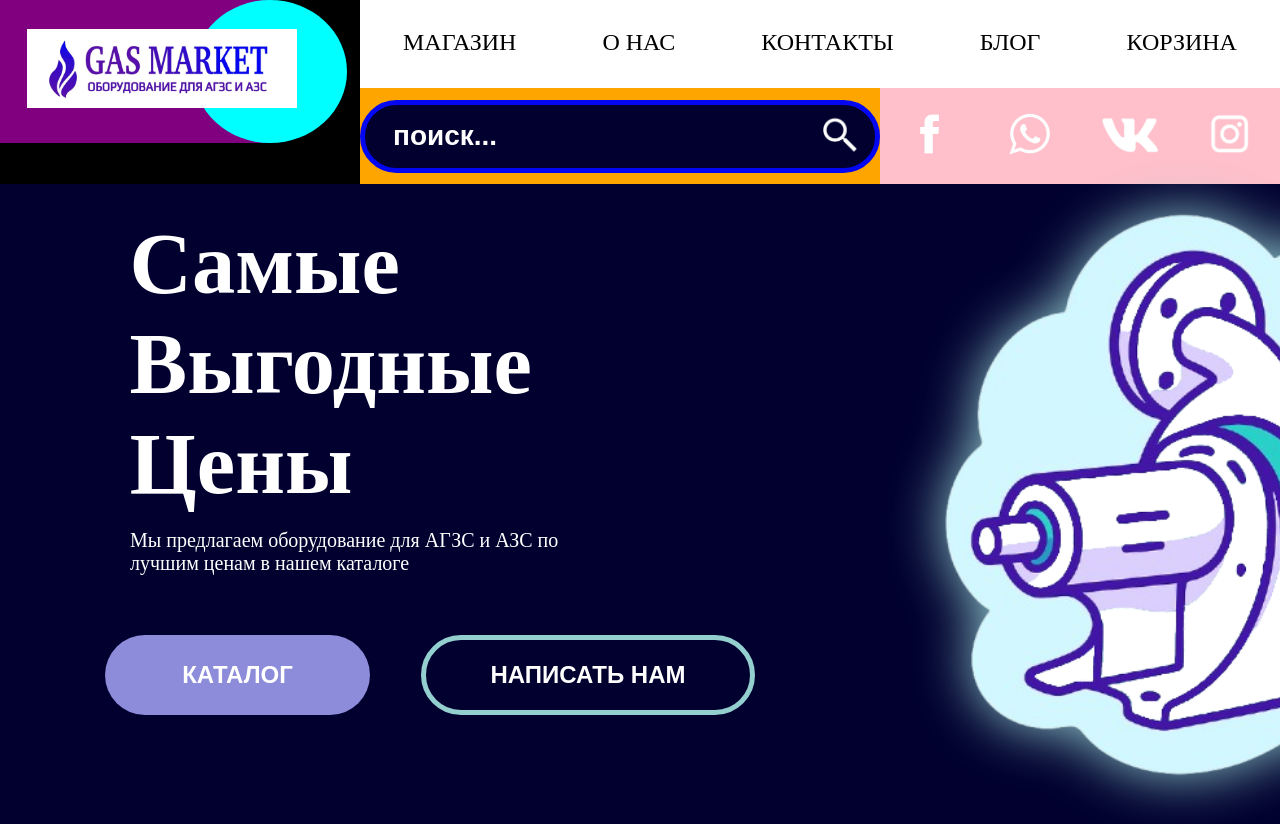
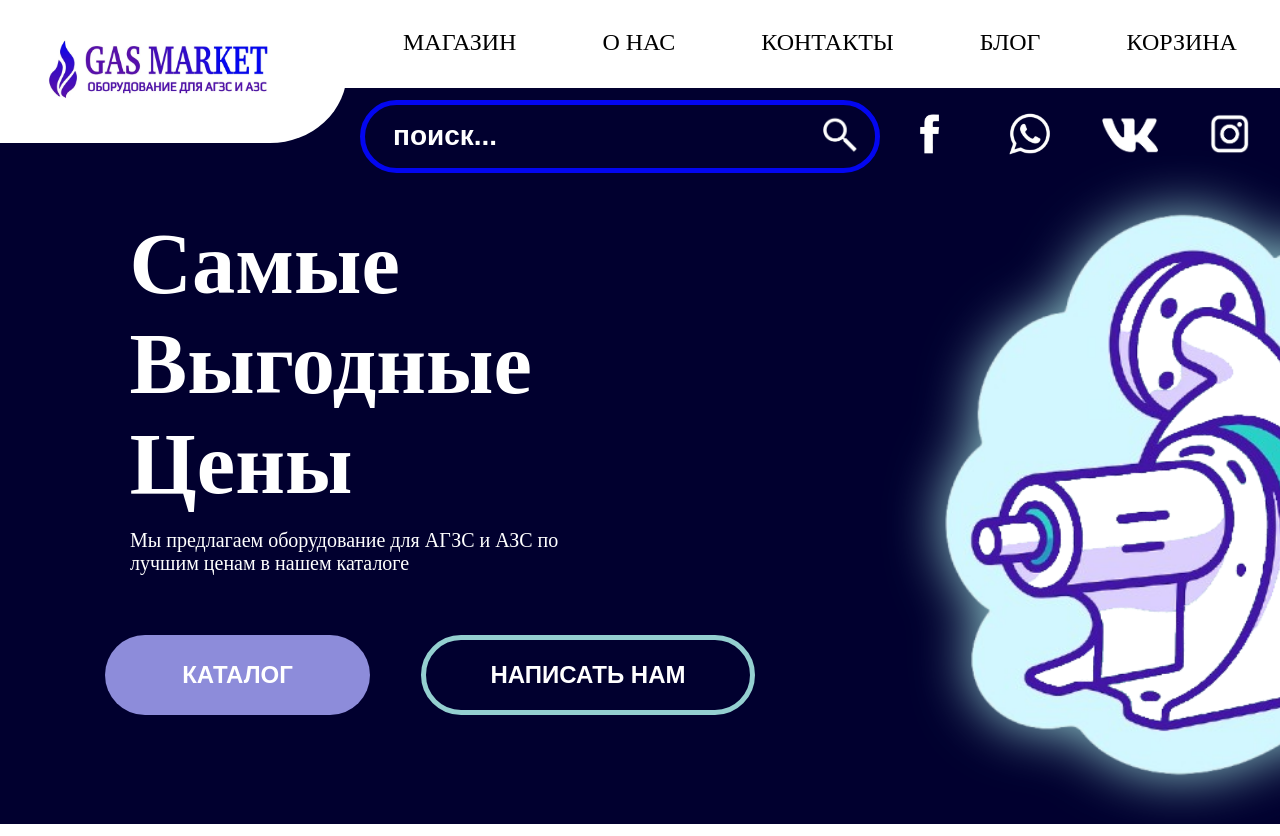
Before and after one commit to Danila267/azsk, a Vue app: page / in a window 1280 px wide. Shown: the top 836 px of the page. Built offline with nearby package versions, Linux system fonts and the light colour scheme.

Commit message:
Home page pre-done  Header,HomePrice layout

```diff
--- a/src/components/Header.vue
+++ b/src/components/Header.vue
@@ -53,7 +53,7 @@ export default {
         padding: 0;
         // display: flex;
         height: 11.5em;
-        background-color: red;
+        // background-color: red;
     }
     .header__upper-part {
         width: 100%;
@@ -61,7 +61,7 @@ export default {
         position: absolute;
         justify-content: flex-start;
         top: 0;
-        background-color: blue;
+        // background-color: blue;
         height: 48%;
     }
     .header__upper-part--first {
@@ -69,13 +69,14 @@ export default {
         min-width: 22.5em;
         max-width: 22.5em;
         // width: 448.5px;
-        background-color: black;
+        // background-color: black;
+        background-color: #FFFFFF;
         position: relative;
         flex-shrink: 0;
         flex-grow: 0.1;
     }
     .header__upper-part--second {
-        background-color: white;
+        background-color: #FFFFFF;
         // flex-grow: 0.6;
         flex-shrink: 3;
         display: flex;
@@ -95,7 +96,8 @@ export default {
         position: absolute;
         flex-grow: 1;
         height: 162%;
-        background-color: purple;
+        // background-color: purple;
+        background-color: #FFFFFF;
         position: relative;
         z-index: 500;
     }
@@ -111,7 +113,8 @@ export default {
         height: 100%;
         flex-shrink: 0;
         flex-grow: 1;
-        background-color: aqua;
+        // background-color: aqua;
+        background-color: #FFFFFF;
         position: absolute;
         right: -28.5%;
         border-radius: 100%;
@@ -134,7 +137,7 @@ export default {
         bottom: 0;
         left: 0;
         height: 52%;
-        background-color: green;
+        // background-color: green;
         justify-content: flex-start;
         align-items: center;
     }
@@ -148,7 +151,8 @@ export default {
         justify-self: center;
         justify-content: center;
         align-items: center;
-        background-color: black;
+        // background-color: black;
+        background-color: #01002F;
         flex-shrink: 0;
     }
     .header__lower-part--second {
@@ -162,7 +166,8 @@ export default {
         justify-self: center;
         justify-content: center;
         align-items: center;
-        background-color: orange;
+        // background-color: orange;
+        background-color: #01002F;
         flex-shrink: 8;
     }
     .header__lower-part--second__search {
@@ -189,6 +194,7 @@ export default {
         background-position: 50px 10px;
         background-position-x: right;
         z-index: 1000;
+        outline: none;
         // border-color: purple;
     }
     .header__lower-part--second__search::placeholder {
@@ -209,7 +215,8 @@ export default {
         justify-self: center;
         justify-content: center;
         align-items: center;
-        background-color: pink;
+        // background-color: pink;
+        background-color: #01002F;
         flex-grow: 3;
         flex-shrink: 0;
     }
```
